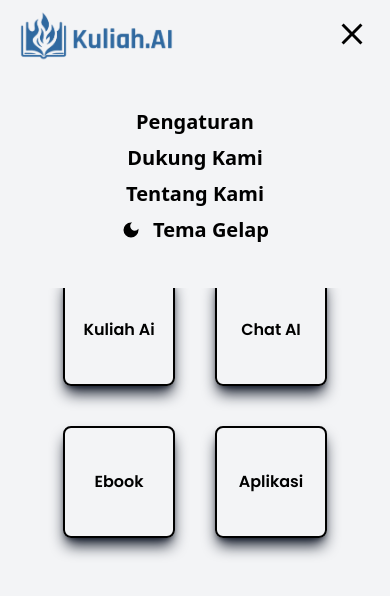
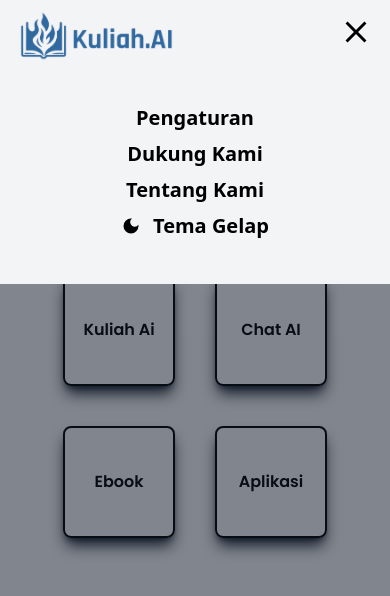
Before and after one commit to fitrinurazis/kuliahAI-frontend, a React (Vite) app: page / in a window 390 px wide. Both pictures are taken after a click on the button 356 px from the left and 32 px from the top of the page. Shown: the top 596 px of the page. Built offline with nearby package versions, Linux system fonts and the light colour scheme; a web font is replaced by a local one.

Commit message:
fix/bug navbar

```diff
--- a/src/components/Navbar/HamburgerMenu.jsx
+++ b/src/components/Navbar/HamburgerMenu.jsx
@@ -5,11 +5,7 @@
 const HamburgerMenu = ({ isOpen, toggleMenu }) => {
   return (
     <button className=" md:hidden focus:outline-none" onClick={toggleMenu}>
-      {isOpen ? (
-        <IoMdClose className="absolute z-20 text-4xl right-5 top-4" />
-      ) : (
-        <GiHamburgerMenu className="text-4xl" />
-      )}
+      {isOpen ? <IoMdClose /> : <GiHamburgerMenu />}
     </button>
   );
 };
--- a/src/components/Navbar/Navbar.jsx
+++ b/src/components/Navbar/Navbar.jsx
@@ -1,9 +1,8 @@
-import { useContext } from "react";
+import { useContext, useEffect } from "react";
 import Logo from "/src/assets/logo/logo_light.png";
 import { Link } from "react-router-dom";
 import { useState } from "react";
-import { MdOutlineDarkMode } from "react-icons/md";
-import { MdDarkMode } from "react-icons/md";
+import { MdOutlineDarkMode, MdDarkMode } from "react-icons/md";
 import HamburgerMenu from "../../components/Navbar/HamburgerMenu";
 import DarkMode from "../DarkMode/DarkMode";
 
@@ -13,38 +12,59 @@
   const toggleMenu = () => {
     setMenuOpen(!isMenuOpen);
   };
+
+  useEffect(() => {
+    if (isMenuOpen) {
+      document.body.style.overflow = "hidden";
+    } else {
+      document.body.style.overflow = "auto";
+    }
+
+    return () => {
+      document.body.style.overflow = "auto";
+    };
+  }, [isMenuOpen]);
+
   const { darkMode, setDarkMode } = useContext(DarkMode);
   const toggleTheme = () => {
     setDarkMode(darkMode === "light" ? "dark" : "light");
   };
 
   return (
-    <nav className="flex items-center w-full justify-between max-w-[1280px] px-4 py-2 mx-auto sticky top-0 z-50 bg-gray-100 dark:bg-gray-800  ">
+    <nav className="sticky top-0 z-50 flex flex-col w-full max-w-md px-4 py-2 mx-auto bg-gray-100 dark:bg-gray-800 ">
+      <div className="flex items-center justify-between">
         <Link to="/">
-        <div className="w-40">
-          <img src={Logo} alt="Kuliah AI" />
+          <img src={Logo} alt="Kuliah AI" className="w-40" />
+        </Link>
+        <div className="text-4xl ">
+          <HamburgerMenu isOpen={isMenuOpen} toggleMenu={toggleMenu} />
         </div>
-      </Link>
-      <div>
-        <HamburgerMenu isOpen={isMenuOpen} toggleMenu={toggleMenu} />
-
-        <ul
-          className={`absolute w-full text-center bg-gray-100 dark:bg-gray-700 top-16 left-0 z-10 pt-5 pb-10 flex flex-col justify-center font-semibold rounded-xl mt-5 ${
-            isMenuOpen ? "block" : "hidden"
+      </div>
+      <div
+        className={`fixed left-0 w-full h-full bg-gray-900 bg-opacity-50 top-20 transition-transform duration-300 ease-in-out ${
+          isMenuOpen
+            ? "translate-y-0 opacity-100"
+            : "-translate-y-full opacity-0 pointer-events-none"
         }`}
       >
-          <li className="p-1 text-xl hover:text-sky-500 dark:text-white">
+        <div className="z-10 flex flex-col justify-center pt-5 pb-10 font-semibold text-center bg-gray-100 dark:bg-gray-700 ">
+          <ul>
+            <li className="p-1 text-xl hover:text-sky-500 hover:dark:text-sky-500 dark:text-white">
               <Link to="/pengaturan">Pengaturan</Link>
             </li>
-          <li className="p-1 text-xl hover:text-sky-500 dark:text-white">
+            <li className="p-1 text-xl hover:text-sky-500 hover:dark:text-sky-500 dark:text-white">
               <Link to="/dukung_kami">Dukung Kami</Link>
             </li>
-          <li className="p-1 text-xl hover:text-sky-500 dark:text-white">
+            <li className="p-1 text-xl hover:text-sky-500 hover:dark:text-sky-500 dark:text-white">
               <Link to="/tentang_kami">Tentang Kami</Link>
             </li>
+          </ul>
           <button
-            onClick={toggleTheme}
-            className="flex items-center justify-center gap-3 p-1 text-xl text-center text-black cursor-pointer dark:text-white hover:text-sky-500 "
+            onClick={() => {
+              toggleTheme();
+              toggleMenu();
+            }}
+            className="flex items-center justify-center gap-3 p-1 text-xl text-center text-black cursor-pointer dark:text-white hover:text-sky-500 bg-none hover:dark:text-sky-500"
           >
             {darkMode === "dark" ? (
               <>
@@ -56,7 +76,7 @@
               </>
             )}
           </button>
-        </ul>
+        </div>
       </div>
     </nav>
   );
--- a/src/components/Navbar/NavbarAdmin.jsx
+++ b/src/components/Navbar/NavbarAdmin.jsx
@@ -1,9 +1,85 @@
-const NavbarAdmin = () => {
+import { useContext, useEffect } from "react";
+import Logo from "/src/assets/logo/logo_light.png";
+import { Link } from "react-router-dom";
+import { useState } from "react";
+import { MdOutlineDarkMode, MdDarkMode } from "react-icons/md";
+import HamburgerMenu from "./HamburgerMenu";
+import DarkMode from "../DarkMode/DarkMode";
+
+const Navbar = () => {
+  const [isMenuOpen, setMenuOpen] = useState(false);
+
+  const toggleMenu = () => {
+    setMenuOpen(!isMenuOpen);
+  };
+
+  useEffect(() => {
+    if (isMenuOpen) {
+      document.body.style.overflow = "hidden";
+    } else {
+      document.body.style.overflow = "auto";
+    }
+
+    return () => {
+      document.body.style.overflow = "auto";
+    };
+  }, [isMenuOpen]);
+
+  const { darkMode, setDarkMode } = useContext(DarkMode);
+  const toggleTheme = () => {
+    setDarkMode(darkMode === "light" ? "dark" : "light");
+  };
+
   return (
-    <nav className="w-full p-4 text-white bg-gray-700">
-      <h1 className="text-lg font-semibold">Kuliah AI Admin Dashboard</h1>
+    <nav className="sticky top-0 z-50 flex flex-col w-full max-w-md px-4 py-2 mx-auto bg-gray-100 dark:bg-gray-800 ">
+      <div className="flex items-center justify-between">
+        <Link to="/">
+          <img src={Logo} alt="Kuliah AI" className="w-40" />
+        </Link>
+        <div className="text-4xl ">
+          <HamburgerMenu isOpen={isMenuOpen} toggleMenu={toggleMenu} />
+        </div>
+      </div>
+      <div
+        className={`fixed left-0 w-full h-full bg-gray-900 bg-opacity-50 top-20 transition-transform duration-300 ease-in-out ${
+          isMenuOpen
+            ? "translate-y-0 opacity-100"
+            : "-translate-y-full opacity-0 pointer-events-none"
+        }`}
+      >
+        <div className="z-10 flex flex-col justify-center pt-5 pb-10 font-semibold text-center bg-gray-100 dark:bg-gray-700 ">
+          <ul>
+            <li className="p-1 text-xl hover:text-sky-500 hover:dark:text-sky-500 dark:text-white">
+              <Link to="/pengaturan">Pengaturan</Link>
+            </li>
+            <li className="p-1 text-xl hover:text-sky-500 hover:dark:text-sky-500 dark:text-white">
+              <Link to="/dukung_kami">Dukung Kami</Link>
+            </li>
+            <li className="p-1 text-xl hover:text-sky-500 hover:dark:text-sky-500 dark:text-white">
+              <Link to="/tentang_kami">Tentang Kami</Link>
+            </li>
+          </ul>
+          <button
+            onClick={() => {
+              toggleTheme();
+              toggleMenu();
+            }}
+            className="flex items-center justify-center gap-3 p-1 text-xl text-center text-black cursor-pointer dark:text-white hover:text-sky-500 bg-none hover:dark:text-sky-500"
+          >
+            {darkMode === "dark" ? (
+              <>
+                <MdOutlineDarkMode /> Tema Terang
+              </>
+            ) : (
+              <>
+                <MdDarkMode /> Tema Gelap
+              </>
+            )}
+          </button>
+        </div>
+      </div>
     </nav>
   );
 };
 
-export default NavbarAdmin;
+export default Navbar;
--- a/src/components/Navbar/SidebarAdmin.jsx
+++ /dev/null
@@ -1,41 +0,0 @@
-const SidebarAdmin = () => {
-  return (
-    <div className="w-64 h-screen p-5 text-white bg-gray-800">
-      <h1 className="mb-5 text-2xl font-bold">Admin Dashboard</h1>
-      <ul>
-        {/* <li className="mb-3">
-          <Link to="/add-ebook">Add Ebook</Link>
-        </li>
-        <li className="mb-3">
-          <Link to="/add-app">Add App</Link>
-        </li>
-        <li className="mb-3">
-          <Link to="/add-chatai">Add Chat AI</Link>
-        </li>
-        <li className="mb-3">
-          <Link to="/add-video">Add URL Video</Link>
-        </li>
-        <li className="mb-3">
-          <Link to="/add-materi">Add URL Materi</Link>
-        </li> */}
-        <li className="mb-3">
-          <p>Add Ebook</p>
-        </li>
-        <li className="mb-3">
-          <p>Add App</p>
-        </li>
-        <li className="mb-3">
-          <p>Add Chat AI</p>
-        </li>
-        <li className="mb-3">
-          <p>Add URL Video</p>
-        </li>
-        <li className="mb-3">
-          <p>Add URL Materi</p>
-        </li>
-      </ul>
-    </div>
-  );
-};
-
-export default SidebarAdmin;
```
Lines whose indentation alone changed are shown as unchanged.
